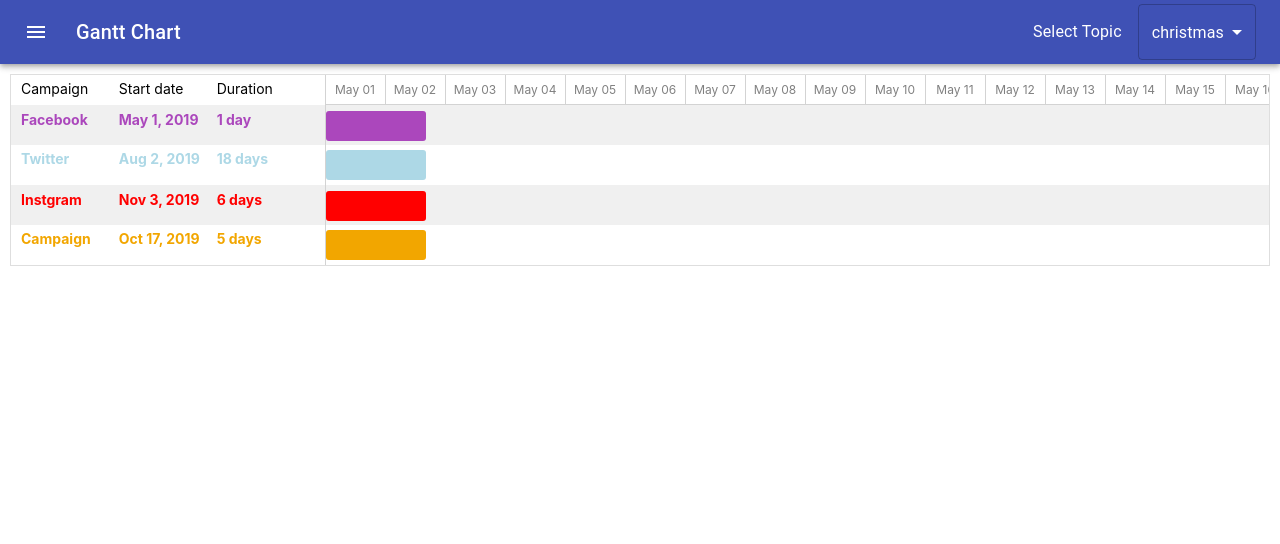
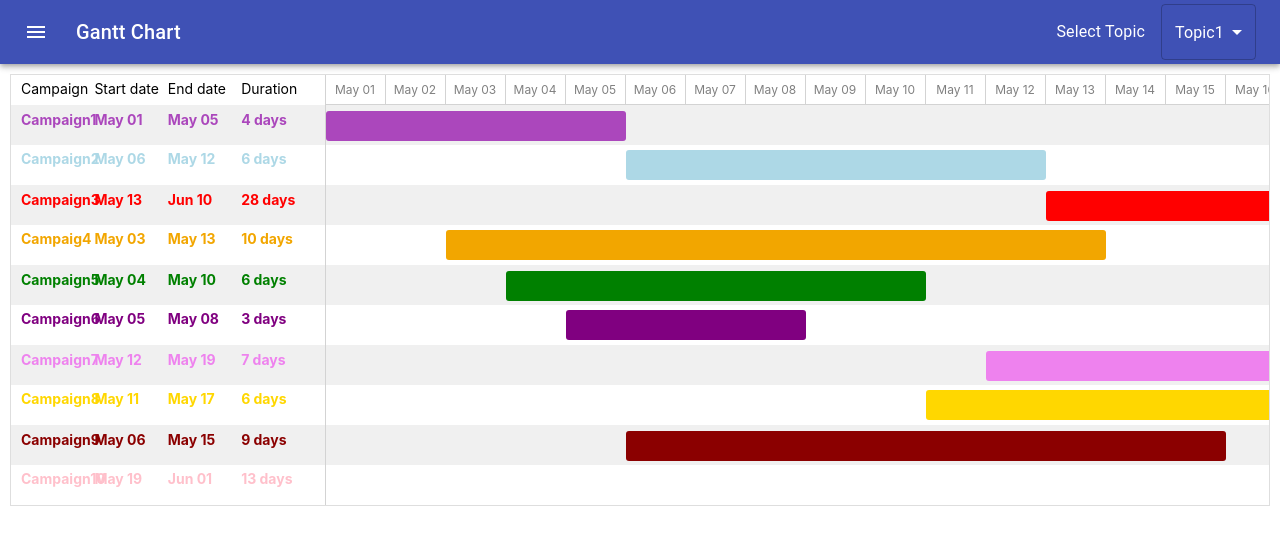
Before and after one commit to Salma-Ahmed/Gantt-Chart, a React (Create React App) app: page / in a window 1280 px wide. Shown: the top 544 px of the page. Built offline with nearby package versions, Linux system fonts and the light colour scheme.

Commit message:
draw campaigns

```diff
--- a/package.json
+++ b/package.json
@@ -19,6 +19,7 @@
     "moment": "^2.18.1",
     "react": "^16.12.0",
     "react-dom": "^16.12.0",
+    "react-draggable": "^4.2.0",
     "react-moment": "^0.9.7",
     "react-router-dom": "^5.1.2",
     "react-scripts": "3.3.0",
--- a/src/components/CampaignDetails.tsx
+++ b/src/components/CampaignDetails.tsx
@@ -3,6 +3,7 @@
 import Grid from "@material-ui/core/Grid";
 import ICampaign from "../interfaces/campaign.interface";
 import Moment from "react-moment";
+import { observer } from "mobx-react";
 
 const useStyles = makeStyles({
   campaign: {
@@ -11,6 +12,7 @@
     height: "40px",
     fontFamily: "inherit",
     fontWeight: "bold",
+
     "&:nth-child(even)": {
       backgroundColor: "#f0f0f0",
       borderTop: "1px solid #f0f0f0"
@@ -18,25 +20,32 @@
   }
 });
 
-const CampaignDetails: React.FC<{ campaign: ICampaign }> = ({
-  campaign
-}): JSX.Element => {
+const CampaignDetails: React.FC<{ campaign: ICampaign }> = observer(
+  ({ campaign }): JSX.Element => {
     const classes = useStyles();
     return (
       <div className={classes.campaign} style={{ color: campaign.color }}>
         <Grid container spacing={0}>
-        <Grid item xs={4}>
+          <Grid item xs={3}>
             {campaign.title}
           </Grid>
-        <Grid item xs={4}>
-          <Moment format="ll">{campaign.startDate}</Moment>
+          <Grid item xs={3}>
+            <Moment format="MMM DD">{campaign.startDate}</Moment>
           </Grid>
-        <Grid item xs={4}>
-          <Moment duration={campaign.startDate} date={campaign.endDate} />
+          <Grid item xs={3}>
+            <Moment format="MMM DD">{campaign.endDate}</Moment>
+          </Grid>
+          <Grid item xs={3}>
+            <Moment
+              duration={campaign.startDate}
+              date={campaign.endDate}
+              unit="days"
+            />
           </Grid>
         </Grid>
       </div>
     );
-};
+  }
+);
 
 export default CampaignDetails;
--- a/src/components/CampaignVisuals.tsx
+++ b/src/components/CampaignVisuals.tsx
@@ -1,12 +1,16 @@
-import React from "react";
+import React, { useContext, useState, useEffect } from "react";
 import { makeStyles } from "@material-ui/core/styles";
 import ICampaign from "../interfaces/campaign.interface";
+import { observer } from "mobx-react";
+import { TopicStoreContext } from "../stores/TopicsStore";
+import Draggable from "react-draggable";
 
 const useStyles = makeStyles({
   visuals: {
     fontSize: "12px",
     height: "40px",
     padding: "5px 0",
+    position: "relative",
     "&:nth-child(even)": {
       backgroundColor: "#f0f0f0",
       "border-top": "1px solid #f0f0f0"
@@ -14,23 +18,81 @@
   },
   draggable: {
     height: "30px",
-    borderRadius: "3px"
+    borderRadius: "3px",
+    position: "relative",
+    cursor: "pointer"
   }
 });
 
-const CampaignVisuals: React.FC<{ campaign: ICampaign }> = ({
-  campaign
-}): JSX.Element => {
+const CampaignVisuals: React.FC<{ campaign: ICampaign }> = observer(
+  ({ campaign }): JSX.Element => {
     const classes = useStyles();
+    const topicStore = useContext(TopicStoreContext);
 
+    const moment = require("moment");
+
+    const startDate = campaign.startDate;
+    const endDate = campaign.endDate;
+    const duration = moment(endDate).diff(moment(startDate), "days");
+    const width = `${(duration + 1) * 60}px`;
+    /**diff between earliest date and campaign startdate to use for left property */
+    const diff = moment(startDate).diff(
+      moment(topicStore.chartStartDate),
+      "days"
+    );
+    const [left, setLeft] = useState(`${diff * 60}px`);
+
+    const handleDrag = (e: any, position: any) => {
+      console.log(position);
+      let newStartdate: string;
+      let newEnddate: string;
+      if (position.deltaX === 60) {
+        newStartdate = moment(startDate)
+          .add(1, "day")
+          .format("MM/DD/YYYY");
+        newEnddate = moment(endDate)
+          .add(1, "day")
+          .format("MM/DD/YYYY");
+        topicStore.changeCampaignStartDate(
+          campaign.id,
+          newStartdate,
+          newEnddate
+        );
+      } else if (position.deltaX === -60) {
+        newStartdate = moment(startDate)
+          .subtract(1, "day")
+          .format("MM/DD/YYYY");
+        newEnddate = moment(endDate)
+          .subtract(1, "day")
+          .format("MM/DD/YYYY");
+        topicStore.changeCampaignStartDate(
+          campaign.id,
+          newStartdate,
+          newEnddate
+        );
+      } else {
+      }
+    };
+
+    useEffect(() => {
+      setLeft(`${diff * 60}px`);
+    }, [campaign]);
+    console.log("innn");
     return (
       <div className={classes.visuals}>
+        <Draggable axis="x" grid={[60, 0]} bounds="parent" onDrag={handleDrag}>
           <div
             className={classes.draggable}
-        style={{ backgroundColor: campaign.color, width: "100px" }}
+            style={{
+              backgroundColor: campaign.color,
+              width: width,
+              left: left
+            }}
           ></div>
+        </Draggable>
       </div>
     );
-};
+  }
+);
 
 export default CampaignVisuals;
--- a/src/components/Chart.tsx
+++ b/src/components/Chart.tsx
@@ -1,4 +1,4 @@
-import React, { useContext, useState } from "react";
+import React, { useContext, useState, useEffect } from "react";
 import { makeStyles } from "@material-ui/core/styles";
 import { TopicStoreContext } from "../stores/TopicsStore";
 import { observer } from "mobx-react";
@@ -27,7 +27,11 @@
   (): JSX.Element => {
     const classes = useStyles();
     const topicStore = useContext(TopicStoreContext);
-    const [topic] = useState(topicStore.currentTopic);
+    const [topic, setTopic] = useState(topicStore.currentTopic);
+
+    useEffect(() => {
+      setTopic(topicStore.currentTopic);
+    });
 
     return (
       <div className={classes.chart}>
--- a/src/components/ChartTiltes.tsx
+++ b/src/components/ChartTiltes.tsx
@@ -15,13 +15,16 @@
   return (
     <div className={classes.titles}>
       <Grid container spacing={0}>
-        <Grid item xs={4}>
+        <Grid item xs={3}>
           Campaign
         </Grid>
-        <Grid item xs={4}>
+        <Grid item xs={3}>
           Start date
         </Grid>
-        <Grid item xs={4}>
+        <Grid item xs={3}>
+          End date
+        </Grid>
+        <Grid item xs={3}>
           Duration
         </Grid>
       </Grid>
--- a/src/data/data.json
+++ b/src/data/data.json
@@ -2,69 +2,173 @@
   "topics": [
     {
       "id": 1,
-      "title": "christmas",
+      "title": "Topic1",
       "campaigns": [
         {
           "id": 1,
-          "title": "Facebook",
+          "title": "Campaign1",
           "description": "Lorem Ipsum is simply dummy text of the printing and typesetting industry. Lorem Ipsum has been the industry's standard dummy text ever since the 1500s, when an unknown printer took a galley of type and scrambled it to make a type specimen book.",
           "startDate": "05/01/2019",
-          "endDate": "05/02/2019",
+          "endDate": "05/05/2019",
           "color": "rgb(171, 71, 188)"
         },
         {
           "id": 2,
-          "title": "Twitter",
+          "title": "Campaign2",
           "description": "Lorem Ipsum is simply dummy text of the printing and typesetting industry. Lorem Ipsum has been the industry's standard dummy text ever since the 1500s, when an unknown printer took a galley of type and scrambled it to make a type specimen book.",
-          "startDate": "08/02/2019",
-          "endDate": "08/20/2019",
+          "startDate": "05/06/2019",
+          "endDate": "05/12/2019",
           "color": "lightblue"
         },
         {
           "id": 3,
-          "title": "Instgram",
+          "title": "Campaign3",
           "description": "Lorem Ipsum is simply dummy text of the printing and typesetting industry. Lorem Ipsum has been the industry's standard dummy text ever since the 1500s, when an unknown printer took a galley of type and scrambled it to make a type specimen book.",
-          "startDate": "11/03/2019",
-          "endDate": "11/09/2019",
+          "startDate": "05/13/2019",
+          "endDate": "06/10/2019",
           "color": "red"
         },
         {
           "id": 4,
-          "title": "Campaign",
+          "title": "Campaig4",
           "description": "Lorem Ipsum is simply dummy text of the printing and typesetting industry. Lorem Ipsum has been the industry's standard dummy text ever since the 1500s, when an unknown printer took a galley of type and scrambled it to make a type specimen book.",
-          "startDate": "10/17/2019",
-          "endDate": "10/22/2019",
+          "startDate": "05/03/2019",
+          "endDate": "05/13/2019",
           "color": "rgb(242, 166, 0)"
+        },
+        {
+          "id": 5,
+          "title": "Campaign5",
+          "description": "Lorem Ipsum is simply dummy text of the printing and typesetting industry. Lorem Ipsum has been the industry's standard dummy text ever since the 1500s, when an unknown printer took a galley of type and scrambled it to make a type specimen book.",
+          "startDate": "05/04/2019",
+          "endDate": "05/10/2019",
+          "color": "green"
+        },
+        {
+          "id": 6,
+          "title": "Campaign6",
+          "description": "Lorem Ipsum is simply dummy text of the printing and typesetting industry. Lorem Ipsum has been the industry's standard dummy text ever since the 1500s, when an unknown printer took a galley of type and scrambled it to make a type specimen book.",
+          "startDate": "05/05/2019",
+          "endDate": "05/08/2019",
+          "color": "purple"
+        },
+        {
+          "id": 7,
+          "title": "Campaign7",
+          "description": "Lorem Ipsum is simply dummy text of the printing and typesetting industry. Lorem Ipsum has been the industry's standard dummy text ever since the 1500s, when an unknown printer took a galley of type and scrambled it to make a type specimen book.",
+          "startDate": "05/12/2019",
+          "endDate": "05/19/2019",
+          "color": "violet"
+        },
+        {
+          "id": 8,
+          "title": "Campaign8",
+          "description": "Lorem Ipsum is simply dummy text of the printing and typesetting industry. Lorem Ipsum has been the industry's standard dummy text ever since the 1500s, when an unknown printer took a galley of type and scrambled it to make a type specimen book.",
+          "startDate": "05/11/2019",
+          "endDate": "05/17/2019",
+          "color": "gold"
+        },
+        {
+          "id": 9,
+          "title": "Campaign9",
+          "description": "Lorem Ipsum is simply dummy text of the printing and typesetting industry. Lorem Ipsum has been the industry's standard dummy text ever since the 1500s, when an unknown printer took a galley of type and scrambled it to make a type specimen book.",
+          "startDate": "05/06/2019",
+          "endDate": "05/15/2019",
+          "color": "darkred"
+        },
+        {
+          "id": 10,
+          "title": "Campaign10",
+          "description": "Lorem Ipsum is simply dummy text of the printing and typesetting industry. Lorem Ipsum has been the industry's standard dummy text ever since the 1500s, when an unknown printer took a galley of type and scrambled it to make a type specimen book.",
+          "startDate": "05/19/2019",
+          "endDate": "06/01/2019",
+          "color": "pink"
         }
       ]
     },
     {
       "id": 2,
-      "title": "New Year",
+      "title": "Topic2",
       "campaigns": [
         {
+          "id": 1,
+          "title": "Campaign1",
+          "description": "Lorem Ipsum is simply dummy text of the printing and typesetting industry. Lorem Ipsum has been the industry's standard dummy text ever since the 1500s, when an unknown printer took a galley of type and scrambled it to make a type specimen book.",
+          "startDate": "09/06/2019",
+          "endDate": "09/09/2019",
+          "color": "gold"
+        },
+        {
+          "id": 2,
+          "title": "Campaign2",
+          "description": "Lorem Ipsum is simply dummy text of the printing and typesetting industry. Lorem Ipsum has been the industry's standard dummy text ever since the 1500s, when an unknown printer took a galley of type and scrambled it to make a type specimen book.",
+          "startDate": "09/07/2019",
+          "endDate": "09/12/2019",
+          "color": "darkred"
+        },
+        {
+          "id": 3,
+          "title": "Campaign3",
+          "description": "Lorem Ipsum is simply dummy text of the printing and typesetting industry. Lorem Ipsum has been the industry's standard dummy text ever since the 1500s, when an unknown printer took a galley of type and scrambled it to make a type specimen book.",
+          "startDate": "09/12/2019",
+          "endDate": "09/22/2019",
+          "color": "pink"
+        },
+        {
+          "id": 4,
+          "title": "Campaign4",
+          "description": "Lorem Ipsum is simply dummy text of the printing and typesetting industry. Lorem Ipsum has been the industry's standard dummy text ever since the 1500s, when an unknown printer took a galley of type and scrambled it to make a type specimen book.",
+          "startDate": "09/07/2019",
+          "endDate": "10/01/2019",
+          "color": "purple"
+        },
+        {
           "id": 5,
-          "title": "Facebookk",
+          "title": "Campaign5",
           "description": "Lorem Ipsum is simply dummy text of the printing and typesetting industry. Lorem Ipsum has been the industry's standard dummy text ever since the 1500s, when an unknown printer took a galley of type and scrambled it to make a type specimen book.",
-          "startDate": "05/01/2019",
-          "endDate": "07/01/2019",
-          "color": "darkblue"
+          "startDate": "09/13/2019",
+          "endDate": "09/27/2019",
+          "color": "violet"
+        },
+        {
+          "id": 6,
+          "title": "Facebook",
+          "description": "Lorem Ipsum is simply dummy text of the printing and typesetting industry. Lorem Ipsum has been the industry's standard dummy text ever since the 1500s, when an unknown printer took a galley of type and scrambled it to make a type specimen book.",
+          "startDate": "09/05/2019",
+          "endDate": "09/07/2019",
+          "color": "rgb(171, 71, 188)"
+        },
+        {
+          "id": 7,
+          "title": "Twitter",
+          "description": "Lorem Ipsum is simply dummy text of the printing and typesetting industry. Lorem Ipsum has been the industry's standard dummy text ever since the 1500s, when an unknown printer took a galley of type and scrambled it to make a type specimen book.",
+          "startDate": "09/06/2019",
+          "endDate": "09/12/2019",
+          "color": "lightblue"
         },
         {
           "id": 8,
-          "title": "Twitterr",
+          "title": "Instgram",
           "description": "Lorem Ipsum is simply dummy text of the printing and typesetting industry. Lorem Ipsum has been the industry's standard dummy text ever since the 1500s, when an unknown printer took a galley of type and scrambled it to make a type specimen book.",
-          "startDate": "08/02/2019",
-          "endDate": "11/02/2019",
-          "color": "lightblue"
+          "startDate": "09/13/2019",
+          "endDate": "09/15/2019",
+          "color": "red"
         },
         {
           "id": 9,
-          "title": "Instgramm",
+          "title": "Campaign",
           "description": "Lorem Ipsum is simply dummy text of the printing and typesetting industry. Lorem Ipsum has been the industry's standard dummy text ever since the 1500s, when an unknown printer took a galley of type and scrambled it to make a type specimen book.",
-          "startDate": "10/03/2019",
-          "endDate": "16/03/2019",
-          "color": "darkBrown"
+          "startDate": "09/03/2019",
+          "endDate": "09/13/2019",
+          "color": "rgb(242, 166, 0)"
+        },
+        {
+          "id": 10,
+          "title": "Campaign2",
+          "description": "Lorem Ipsum is simply dummy text of the printing and typesetting industry. Lorem Ipsum has been the industry's standard dummy text ever since the 1500s, when an unknown printer took a galley of type and scrambled it to make a type specimen book.",
+          "startDate": "09/13/2019",
+          "endDate": "09/19/2019",
+          "color": "green"
         }
       ]
     }
--- a/src/interfaces/campaign.interface.ts
+++ b/src/interfaces/campaign.interface.ts
@@ -1,4 +1,5 @@
 interface ICampaign {
+  id: number;
   title: string;
   description: string;
   startDate: string;
```
Also changed, not shown: src/components/Timeline.tsx (+4 -4 lines), src/stores/TopicsStore.ts (+23 -3 lines), 1 other file (tests, documents, lock files or other folders). Lines whose indentation alone changed are shown as unchanged.
